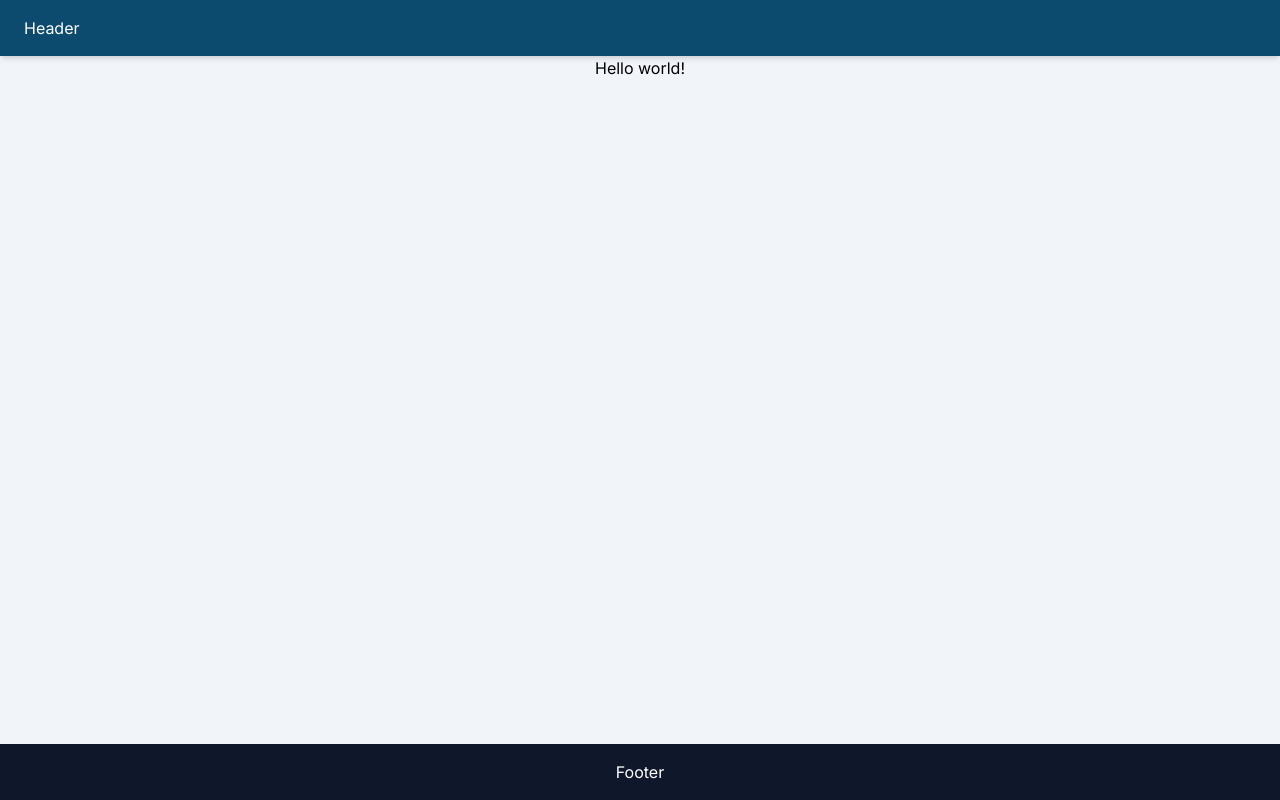
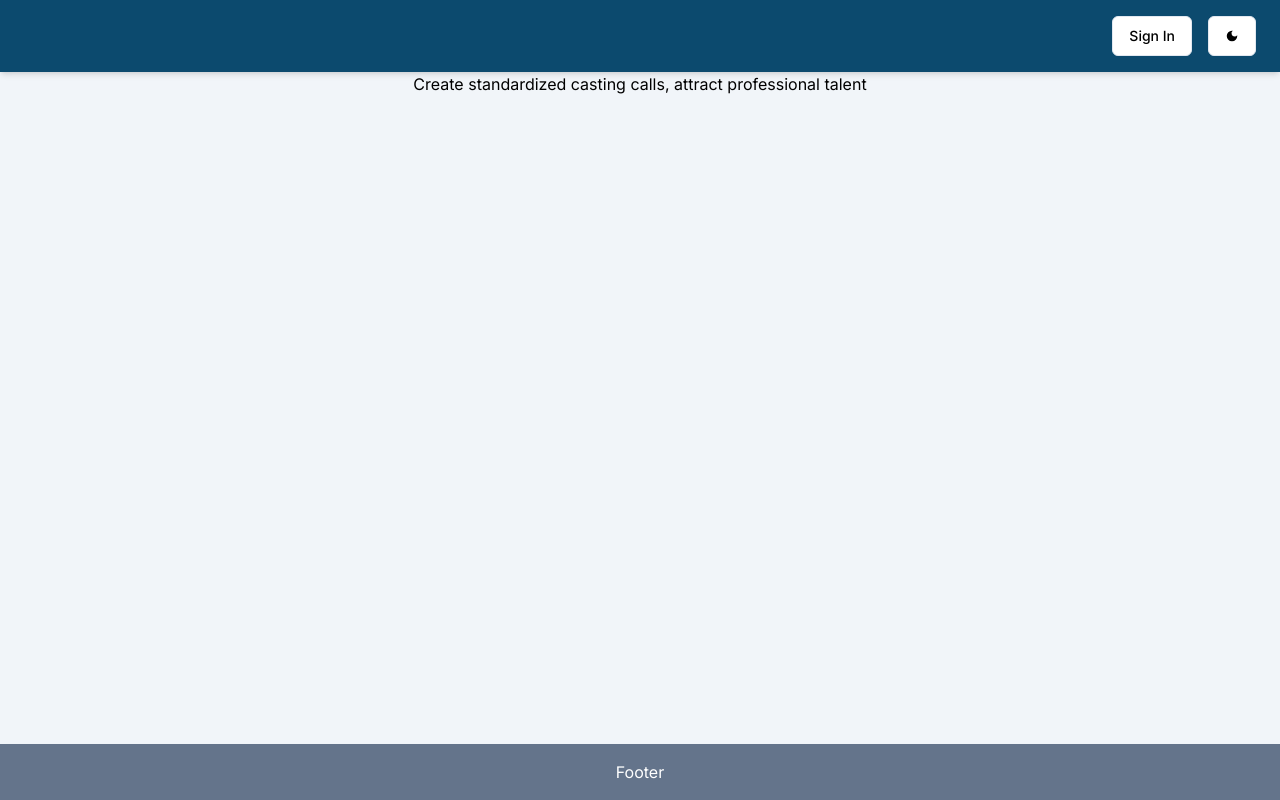
Before and after one commit to bbachdev/casting-app, a Next.js app: page / in a window 1280 px wide. Built offline with nearby package versions, Linux system fonts and the light colour scheme.

Commit message:
Added dark mode and update home layout

```diff
--- a/package.json
+++ b/package.json
@@ -17,8 +17,10 @@
     "clsx": "^2.1.1",
     "drizzle-orm": "^0.32.1",
     "next": "14.2.5",
+    "next-themes": "^0.3.0",
     "react": "^18",
     "react-dom": "^18",
+    "react-icons": "^5.2.1",
     "tailwind-merge": "^2.4.0",
     "tailwindcss-animate": "^1.0.7"
   },
--- a/src/app/layout.tsx
+++ b/src/app/layout.tsx
@@ -3,6 +3,7 @@ import { Inter } from "next/font/google";
 import "./globals.css";
 import Header from '@/components/layout/Header';
 import Footer from '@/components/layout/Footer';
+import { ThemeProvider } from '@/components/providers/ThemeProvider';
 
 const inter = Inter({ subsets: ["latin"] });
 
@@ -18,10 +19,12 @@ export default function RootLayout({
 }>) {
   return (
     <html lang="en">
-      <body className={`${inter.className} bg-slate-100 dark:bg-slate-950 min-h-dvh flex flex-col`}>
-        <Header />
-        <main className="container mx-auto text-center">{children}</main>
-        <Footer />
+      <body className={`${inter.className} bg-slate-100 dark:bg-slate-800 min-h-dvh flex flex-col`}>
+        <ThemeProvider attribute="class" defaultTheme="system" enableSystem disableTransitionOnChange>
+          <Header />
+          <main className="container mx-auto text-center">{children}</main>
+          <Footer />
+        </ThemeProvider>
       </body>
     </html>
   );
--- a/src/app/page.tsx
+++ b/src/app/page.tsx
@@ -3,7 +3,7 @@ import Image from "next/image";
 export default function Home() {
   return (
     <main className="">
-      Hello world!
+      Create standardized casting calls, attract professional talent
     </main>
   );
 }
--- a/src/components/layout/Footer.tsx
+++ b/src/components/layout/Footer.tsx
@@ -1,6 +1,6 @@
 export default function Footer() {
   return (
-    <footer className={`mt-auto w-full flex items-center py-4 px-6 bg-slate-900 text-white shadow-md dark:bg-slate-500`}>
+    <footer className={`mt-auto w-full flex items-center py-4 px-6 bg-slate-500 text-white shadow-md dark:bg-slate-500`}>
       <p className={`w-full text-center`}>Footer</p>
     </footer>
   )
--- a/src/components/layout/Header.tsx
+++ b/src/components/layout/Header.tsx
@@ -1,7 +1,29 @@
+'use client'
+import { Button } from '../ui/button';
+import { useTheme } from "next-themes"
+import { MdLightMode } from "react-icons/md";
+import { MdDarkMode } from "react-icons/md";
+
+
 export default function Header() {
+  const { resolvedTheme, setTheme } = useTheme()
+
+  function toggleTheme() {
+    setTheme((resolvedTheme === "dark" ? "light" : "dark"))
+  }
+
   return (
-    <header className={`w-full flex py-4 px-6 bg-sky-900 text-white shadow-md dark:bg-sky-500`}>
-      Header
+    <header className={`w-full flex py-4 px-6 bg-sky-900 shadow-md dark:bg-sky-500`}>
+      {/* <header className={`w-full flex flex-row py-4 px-6 bg-transparent text-white`}> */}
+      <ul className={`ml-auto flex justify-center gap-4`}>
+        <Button variant="outline">
+          Sign In
+        </Button>
+        <Button variant="outline" onClick={() => toggleTheme()}>
+          {resolvedTheme === "dark" ? <MdLightMode /> : <MdDarkMode />}
+        </Button>
+      </ul>
+
     </header>
   )
 }
--- /dev/null
+++ b/src/components/providers/ThemeProvider.tsx
@@ -0,0 +1,9 @@
+"use client"
+
+import * as React from "react"
+import { ThemeProvider as NextThemesProvider } from "next-themes"
+import { type ThemeProviderProps } from "next-themes/dist/types"
+
+export function ThemeProvider({ children, ...props }: ThemeProviderProps) {
+  return <NextThemesProvider {...props}>{children}</NextThemesProvider>
+}
--- a/src/components/ui/button.tsx
+++ b/src/components/ui/button.tsx
@@ -13,7 +13,7 @@ const buttonVariants = cva(
         destructive:
           "bg-red-500 text-slate-50 hover:bg-red-500/90 dark:bg-red-900 dark:text-slate-50 dark:hover:bg-red-900/90",
         outline:
-          "border border-slate-200 bg-white hover:bg-slate-100 hover:text-slate-900 dark:border-slate-800 dark:bg-slate-950 dark:hover:bg-slate-800 dark:hover:text-slate-50",
+          "border border-slate-200 bg-white hover:bg-slate-100 hover:text-slate-900 dark:border-slate-700 dark:bg-slate-800 dark:hover:bg-slate-700 dark:hover:text-slate-50",
         secondary:
           "bg-slate-100 text-slate-900 hover:bg-slate-100/80 dark:bg-slate-800 dark:text-slate-50 dark:hover:bg-slate-800/80",
         ghost: "hover:bg-slate-100 hover:text-slate-900 dark:hover:bg-slate-800 dark:hover:text-slate-50",
```
Also changed, not shown: 1 other file (tests, documents, lock files or other folders).
